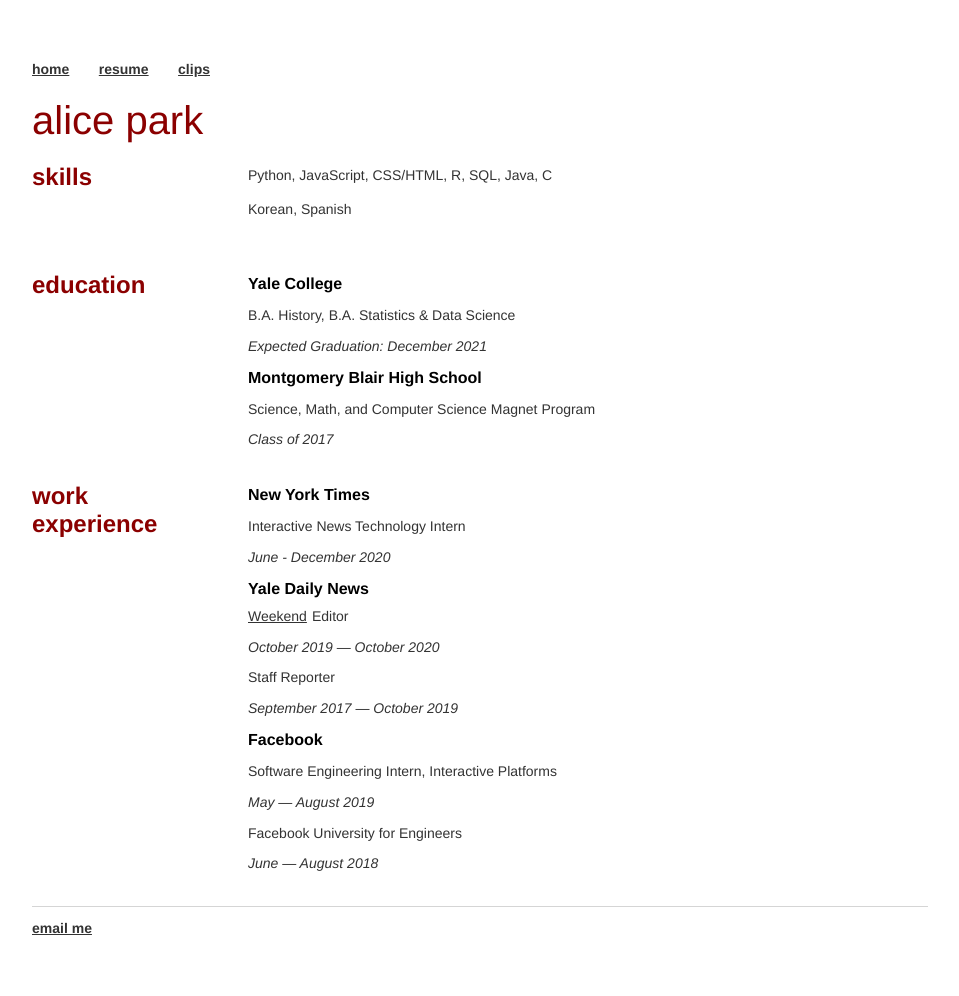
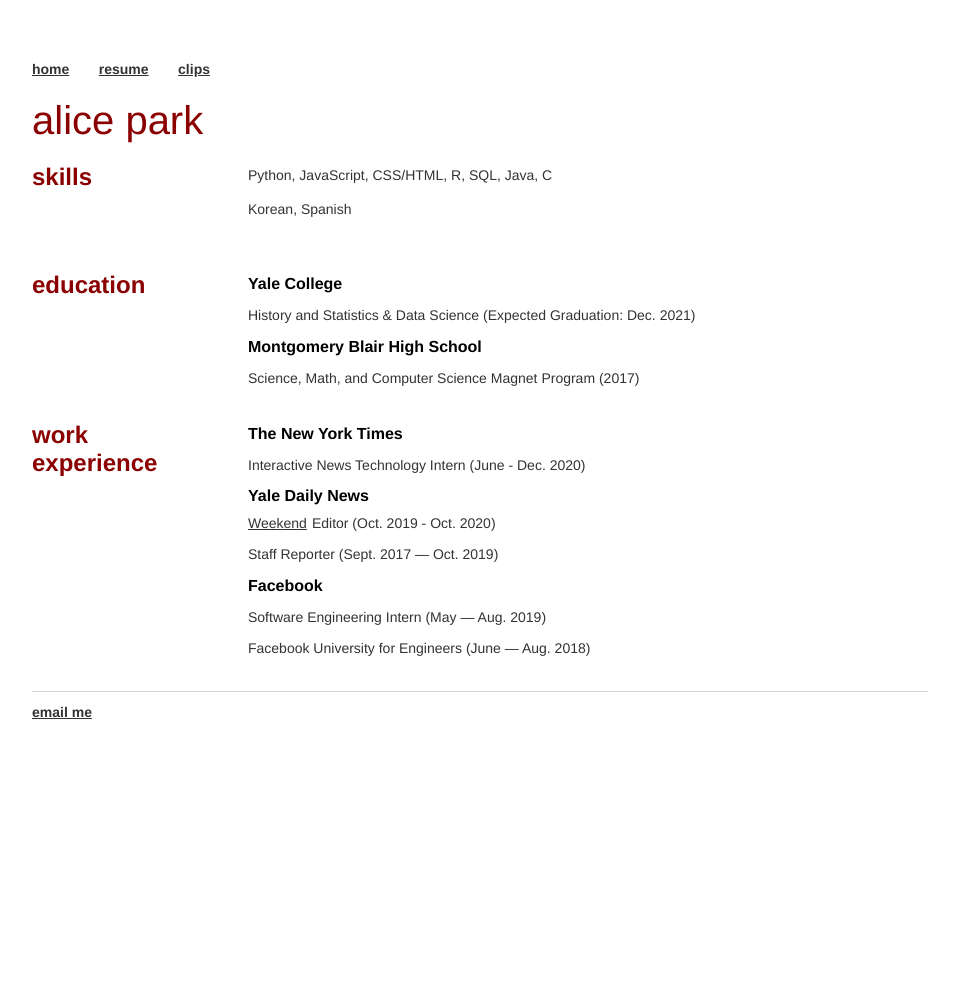
Before and after one commit to umalice/umalice.github.io, a Jekyll site: the page built from resume/index.html, in a window 1280 px wide. Shown: the whole page, without its empty margins (160-1119 px from the left). Built offline with Jekyll 4.4.1, drawn with Linux system fonts in a browser that asks for light colours; after the commit the page ends 900 px from its top, so only the background shows below that.

Commit message:
small changes

```diff
--- a/index.html
+++ b/index.html
@@ -7,8 +7,7 @@
   <div>
   <h1 style="margin-top: 0px">hi, i'm alice!</h1>
   <p class="home" style="width: 70%">
-    i'm a senior at yale studying history and statistics & data science.
+    i'm a senior at yale where i study history and statistics & data science.
   </p>
   </div>
-  <img height="100%" width="150px" style="padding-bottom: 1em" src="images/profile_picture.jpg"></img>
   </div>
--- a/resume/index.html
+++ b/resume/index.html
@@ -26,15 +26,12 @@
       <div class="cv-block">
         <div>
           <h3>Yale College</h3>
-          <p class="cv-text">B.A. History, B.A. Statistics & Data Science</p>
-          <p class="cv-italic">Expected Graduation: December 2021</p>
+          <p class="cv-text">History and Statistics & Data Science (Expected Graduation: Dec. 2021)</p>
         </div>
         <div>
           <h3>Montgomery Blair High School</h3>
           <p class="cv-text">
-            Science, Math, and Computer Science Magnet Program
-          </p>
-          <p class="cv-italic">Class of 2017</p>
+            Science, Math, and Computer Science Magnet Program (2017)</p>
         </div>
       </div>
     </div>
@@ -43,34 +40,29 @@
 
       <div class="cv-block">
         <div>
-          <h3>New York Times</h3>
-          <p class="cv-text">Interactive News Technology Intern</p>
-          <p class="cv-italic">June - December 2020</p>
+          <h3>The New York Times</h3>
+          <p class="cv-text">Interactive News Technology Intern (June - Dec. 2020)</p>
         </div>
         <div>
           <h3>Yale Daily News</h3>
           <span>
             <a href="https://yaledailynews.com/blog/category/wknd/" target="_blank">Weekend</a>
             <p class="cv-text" style="margin: 0px;">
-              Editor
+              Editor (Oct. 2019 - Oct. 2020)
             </p>
           </span>
-          <p class="cv-italic">October 2019 — October 2020</p>
           <p class="cv-text">
-            Staff Reporter
+            Staff Reporter (Sept. 2017 — Oct. 2019)
           </p>
-          <p class="cv-italic">September 2017 — October 2019</p>
         </div>
         <div>
           <h3>Facebook</h3>
           <p class="cv-text">
-            Software Engineering Intern, Interactive Platforms
+            Software Engineering Intern (May — Aug. 2019)
           </p>
-          <p class="cv-italic">May — August 2019</p>
           <p class="cv-text">
-            Facebook University for Engineers
+            Facebook University for Engineers (June — Aug. 2018)
           </p>
-          <p class="cv-italic">June — August 2018</p>
         </div>
       </div>
     </div>
```
